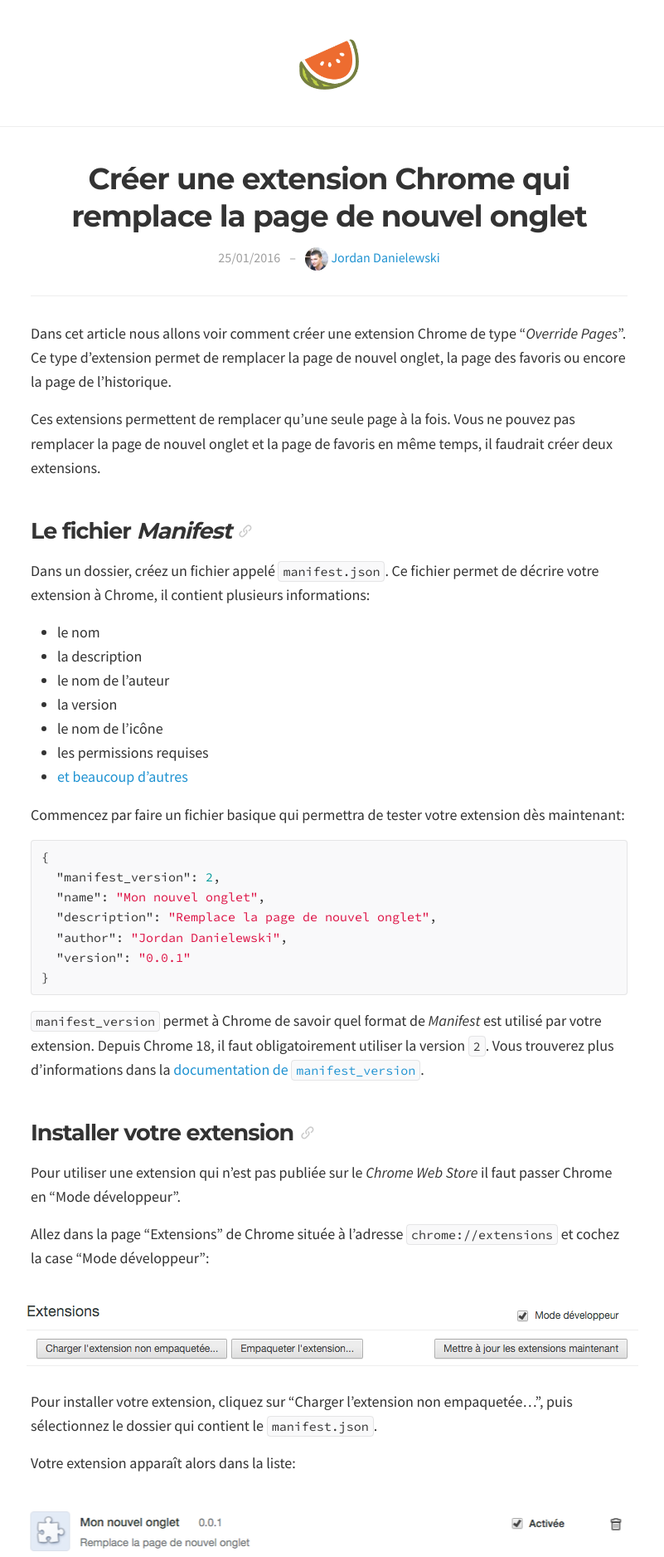
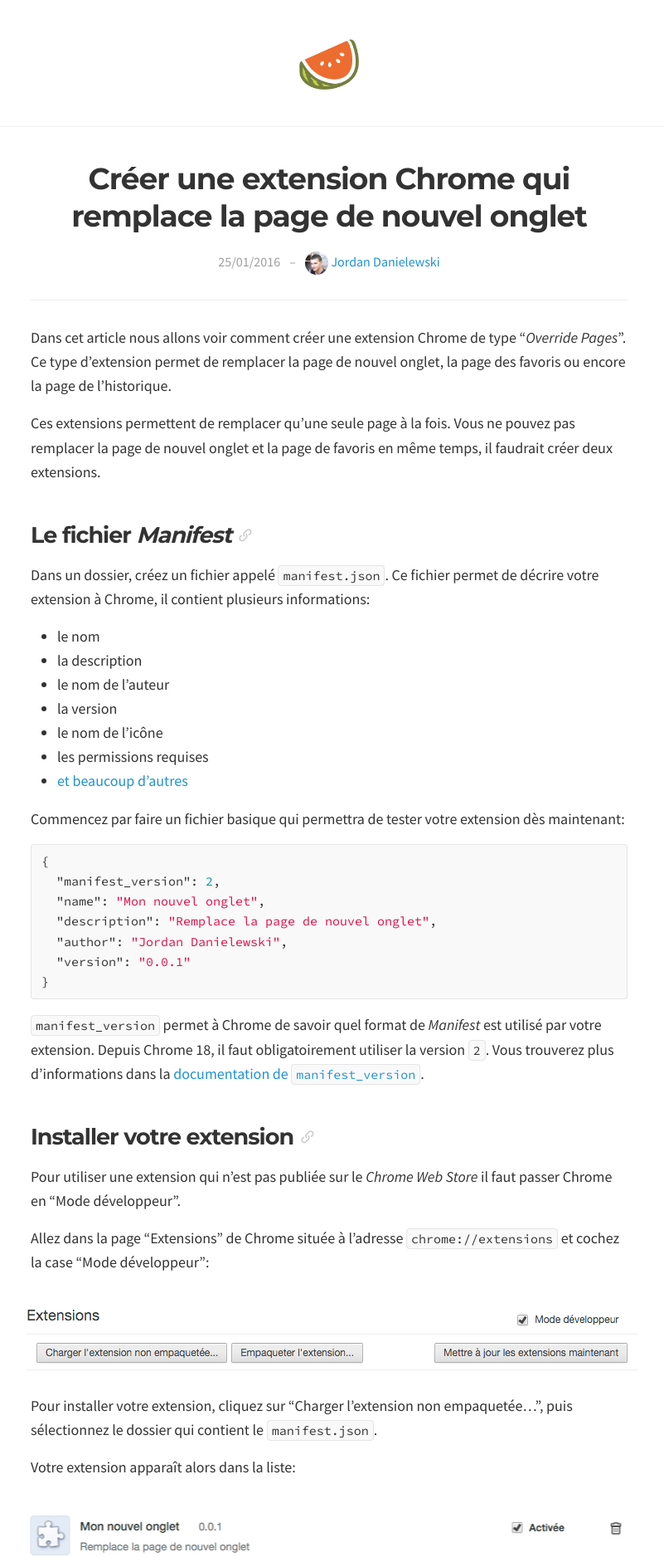
Before and after one commit to kopisusugula/notes, a Jekyll site: the page built from _posts/2016-01-25-creer-une-extension-chrome-qui-remplace-la-page-de-nouvel-onglet.md, in a window 1280 px wide. Shown: the top 1876 px of the page at 83% size, without its empty margins (243-1044 px from the left). Built offline with Jekyll 4.4.1, drawn with Linux system fonts in a browser that asks for light colours; comment, search, counter and statistics services are not loaded.

Commit message:
More post title spacing

```diff
--- a/_sass/_post.scss
+++ b/_sass/_post.scss
@@ -15,7 +15,7 @@
 }
 
 .post__title {
-  margin: 0 0 15px 0;
+  margin: 0 0 20px 0;
   font-size: 36px;
 
   @media screen and (max-width: $content-width) {
```
